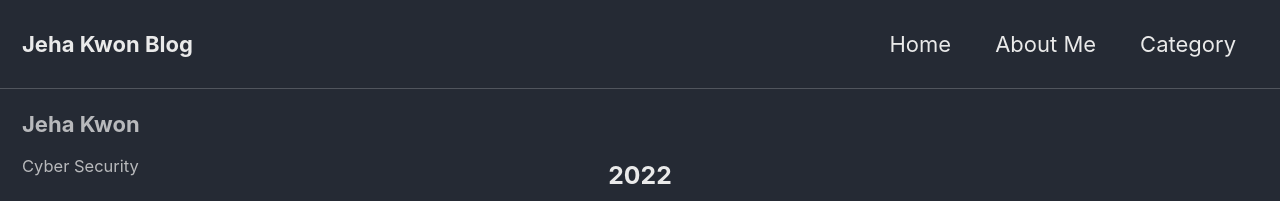
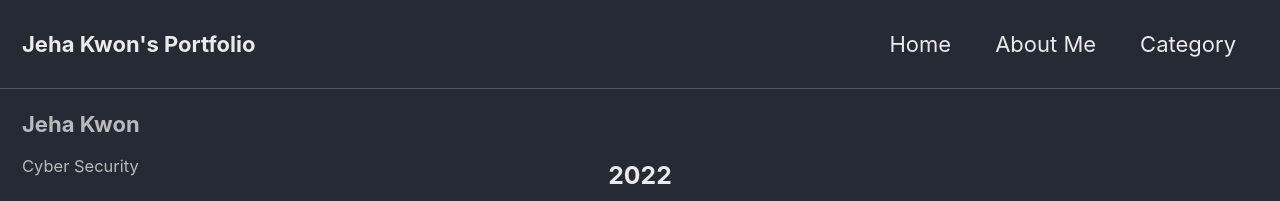
Before and after one commit to jehakwon/jehakwon.github.io, a Jekyll site: the page built from index.html, in a window 1280 px wide and 900 px high. Shown: the top 201 px of the window. Built offline with Jekyll 4.4.1, drawn with Linux system fonts in a browser that asks for light colours; cached includes are drawn as plain includes; the list of posts is cut into pages by our own code.

Commit message:
20221116_Website_Title_Changed

```diff
--- a/_config.yml
+++ b/_config.yml
@@ -16,7 +16,7 @@ minimal_mistakes_skin    : "dark" # "air", "aqua", "contrast", "dark", "dirt", "
 
 # Site Settings
 locale                   : "en-US"
-title                    : "Jeha Kwon Blog"
+title                    : "Jeha Kwon's Portfolio"
 title_separator          : "-"
 subtitle                 : # site tagline that appears below site title in masthead
 name                     : "Jeha Kwon"
```
